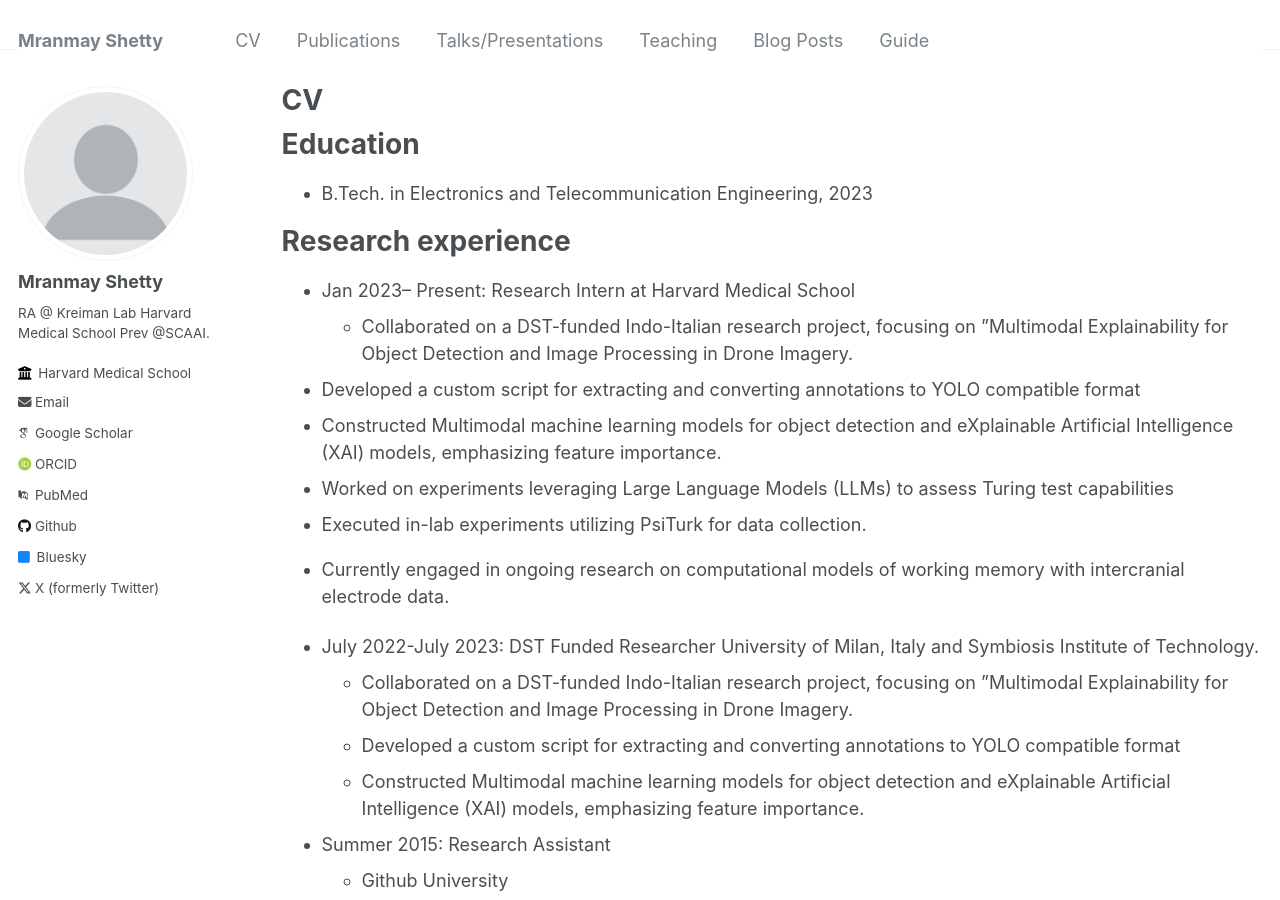
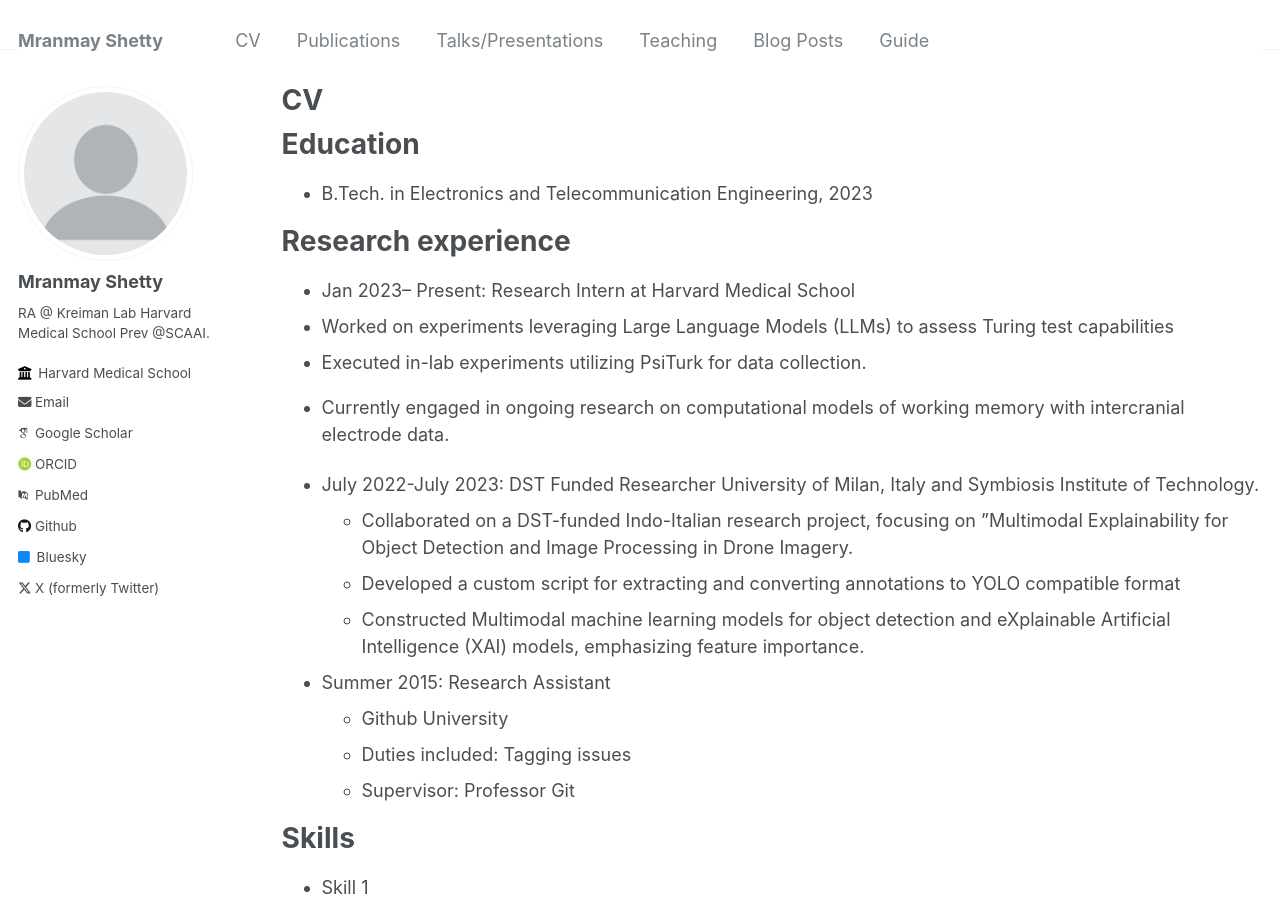
Before and after one commit to Mranmay/mranmay.github.io, a Jekyll site: the page built from _pages/cv.md, in a window 1280 px wide and 900 px high. Built offline with Jekyll 4.4.1, drawn with Linux system fonts in a browser that asks for light colours; some web fonts are replaced.

Commit message:
Update cv.md

```diff
--- a/_pages/cv.md
+++ b/_pages/cv.md
@@ -16,10 +16,6 @@ Education
 Research experience
 ======
 *  Jan 2023– Present: Research Intern at Harvard Medical School
-   * Collaborated on a DST-funded Indo-Italian research project, focusing on ”Multimodal Explainability for Object
- Detection and Image Processing in Drone Imagery.
-  * Developed a custom script for extracting and converting annotations to YOLO compatible format
-  * Constructed Multimodal machine learning models for object detection and eXplainable Artificial Intelligence (XAI) models, emphasizing feature importance.
   * Worked on experiments leveraging Large Language Models (LLMs) to assess Turing
 test capabilities
   * Executed in-lab experiments utilizing PsiTurk for data collection.
```
